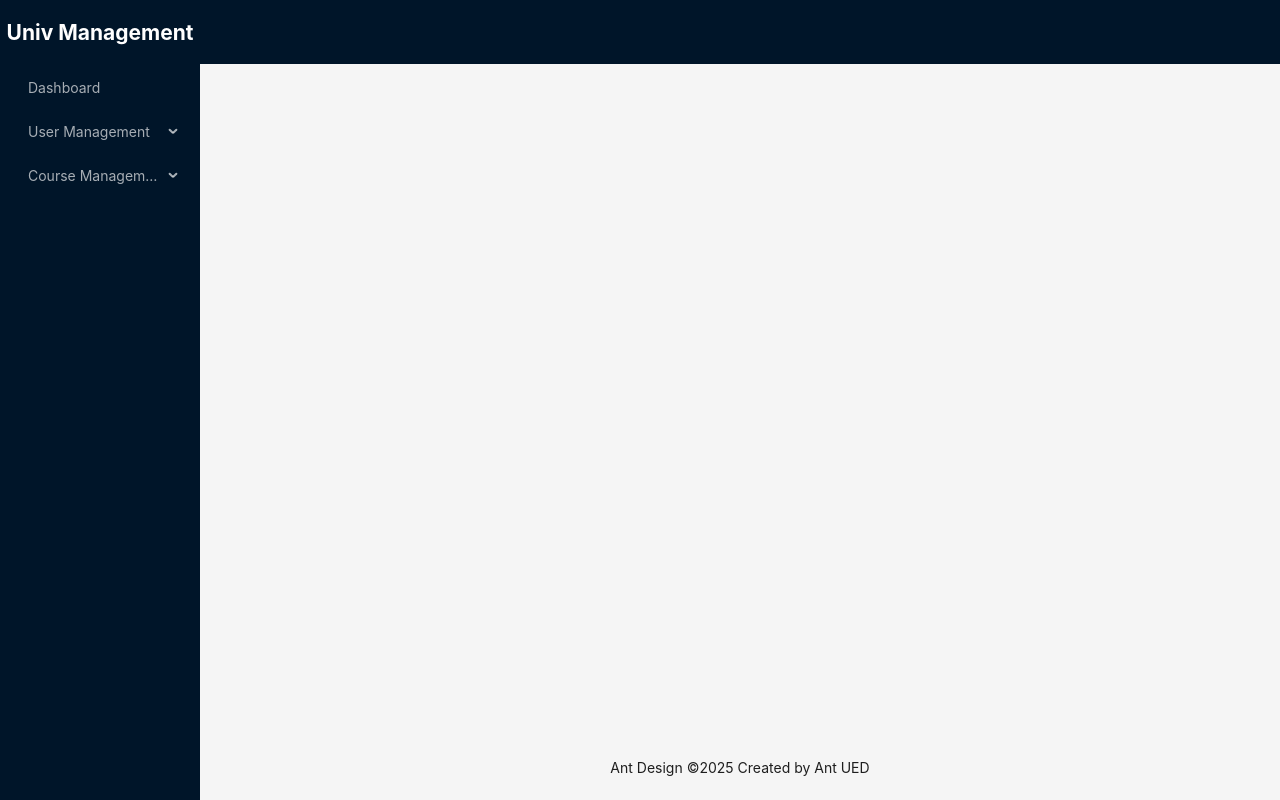
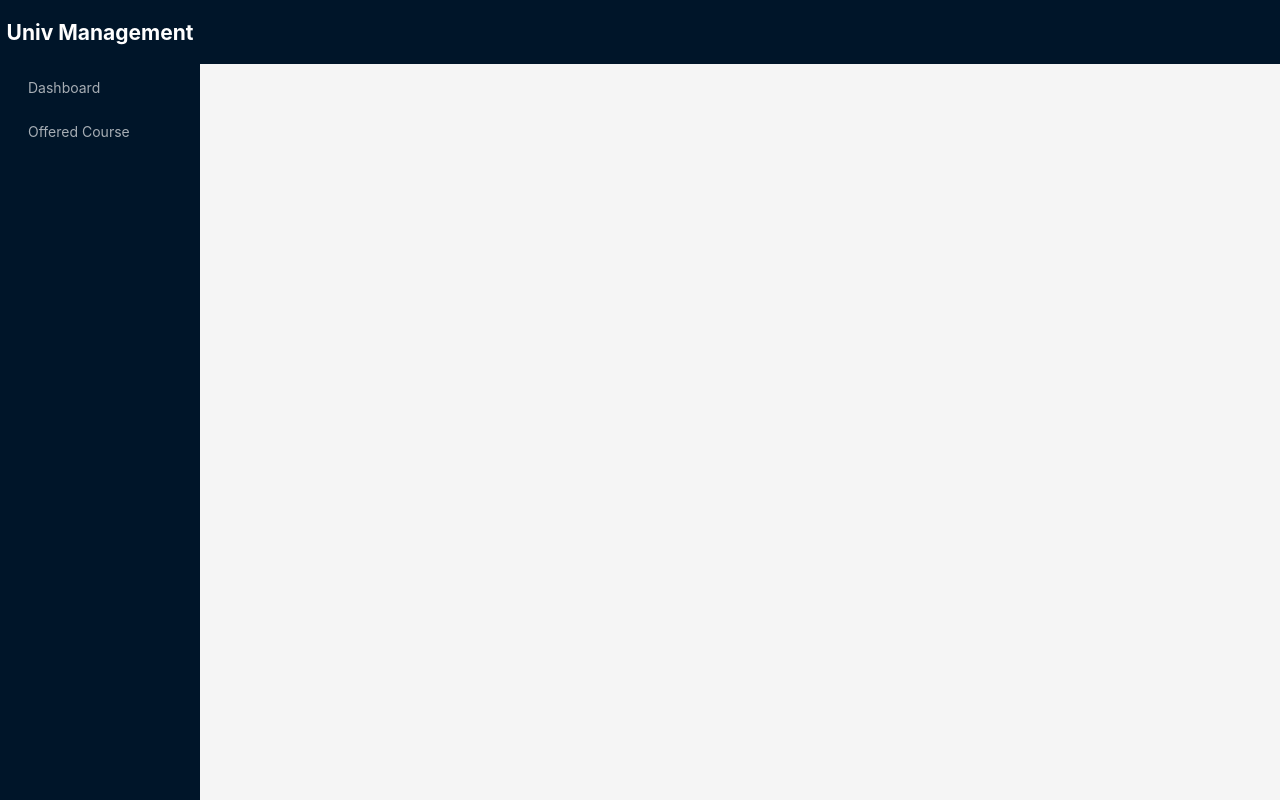
Before and after one commit to mahbub-sakib/ph-univ-mngmt-client, a React (Vite) app: page / in a window 1280 px wide. Built offline with nearby package versions, Linux system fonts and the light colour scheme.

Commit message:
till m.6.2 done

```diff
--- a/src/components/layout/MainLayout.tsx
+++ b/src/components/layout/MainLayout.tsx
@@ -6,7 +6,9 @@
 
 import { UploadOutlined, UserOutlined, VideoCameraOutlined } from '@ant-design/icons';
 import { NavLink, Outlet } from 'react-router-dom';
-import { adminSidebarItems } from '../../routes/admin.routes';
+import { adminPaths } from '../../routes/admin.routes';
+import { sidebarItemsGenerator } from '../../utils/sidebarItemsGenerator';
+import Sidebar from './Sidebar';
 // const items: MenuProps['items'] = [
 //     {
 //         key: 'Dashboard',
@@ -35,21 +37,7 @@
 const MainLayout = () => {
     return (
         <Layout style={{ height: '100vh' }}>
-            <Sider
-                breakpoint="lg"
-                collapsedWidth="0"
-                onBreakpoint={(broken) => {
-                    console.log(broken);
-                }}
-                onCollapse={(collapsed, type) => {
-                    console.log(collapsed, type);
-                }}
-            >
-                <div style={{ color: "white", textAlign: 'center', height: '4rem', display: "flex", justifyContent: 'center', alignItems: 'center' }} >
-                    <h1>Univ Management</h1>
-                </div>
-                <Menu theme="dark" mode="inline" defaultSelectedKeys={['4']} items={adminSidebarItems} />
-            </Sider>
+            <Sidebar></Sidebar>
             <Layout>
                 <Header style={{ padding: 0, }} />
                 <Content style={{ margin: '24px 16px 0' }}>
@@ -63,9 +51,6 @@
                         <Outlet></Outlet>
                     </div>
                 </Content>
-                <Footer style={{ textAlign: 'center' }}>
-                    Ant Design ©{new Date().getFullYear()} Created by Ant UED
-                </Footer>
             </Layout>
         </Layout>
     );
--- /dev/null
+++ b/src/components/layout/Sidebar.tsx
@@ -0,0 +1,53 @@
+import { Layout, Menu } from "antd";
+import { sidebarItemsGenerator } from "../../utils/sidebarItemsGenerator";
+import { adminPaths } from "../../routes/admin.routes";
+import { facultyPaths } from "../../routes/faculty.routes";
+import { studentPaths } from "../../routes/student.routes";
+
+const { Sider } = Layout;
+
+const userRole = {
+    ADMIN: 'admin',
+    FACULTY: 'faculty',
+    STUDENT: 'student'
+}
+
+const Sidebar = () => {
+    const role = 'student';
+    let sidebarItems;
+
+    switch (role) {
+        case userRole.ADMIN:
+            sidebarItems = sidebarItemsGenerator(adminPaths, userRole.ADMIN);
+            break;
+        case userRole.FACULTY:
+            sidebarItems = sidebarItemsGenerator(facultyPaths, userRole.FACULTY);
+            break;
+        case userRole.STUDENT:
+            sidebarItems = sidebarItemsGenerator(studentPaths, userRole.STUDENT);
+            break;
+        default:
+            break;
+
+    }
+
+    return (
+        <Sider
+            breakpoint="lg"
+            collapsedWidth="0"
+            onBreakpoint={(broken) => {
+                console.log(broken);
+            }}
+            onCollapse={(collapsed, type) => {
+                console.log(collapsed, type);
+            }}
+        >
+            <div style={{ color: "white", textAlign: 'center', height: '4rem', display: "flex", justifyContent: 'center', alignItems: 'center' }} >
+                <h1>Univ Management</h1>
+            </div>
+            <Menu theme="dark" mode="inline" defaultSelectedKeys={['4']} items={sidebarItems} />
+        </Sider>
+    );
+};
+
+export default Sidebar;
--- a/src/routes/admin.routes.tsx
+++ b/src/routes/admin.routes.tsx
@@ -1,20 +1,7 @@
-import { ReactNode } from "react";
 import AdminDashboard from "../pages/admin/AdminDashboard";
 import CreateAdmin from "../pages/admin/CreateAdmin";
 import CreateFaculty from "../pages/admin/CreateFaculty";
 import CreateStudent from "../pages/admin/CreateStudent";
-import { NavLink } from "react-router-dom";
-
-type TRoute = {
-    path: string;
-    element: ReactNode;
-}
-
-type TSidebarItem = {
-    key: string;
-    label: ReactNode;
-    children?: TSidebarItem[];
-}
 
 export const adminPaths = [
     {
@@ -74,25 +61,25 @@
 // }, []);
 
 
-export const adminSidebarItems = adminPaths.reduce((acc: TSidebarItem[], item) => {
-    if (item.path && item.name) {
-        acc.push({
-            key: item.name,
-            label: <NavLink to={`/admin/${item.path}`}>{item.name}</NavLink>
-        })
-    }
-    if (item.children) {
-        acc.push({
-            key: item.name,
-            label: item.name,
-            children: item.children.map(child => ({
-                key: child.name,
-                label: <NavLink to={`/admin/${child.path}`}>{child.name}</NavLink>
-            }))
-        })
-    }
-    return acc;
-}, [])
+// export const adminSidebarItems = adminPaths.reduce((acc: TSidebarItem[], item) => {
+//     if (item.path && item.name) {
+//         acc.push({
+//             key: item.name,
+//             label: <NavLink to={`/admin/${item.path}`}>{item.name}</NavLink>
+//         })
+//     }
+//     if (item.children) {
+//         acc.push({
+//             key: item.name,
+//             label: item.name,
+//             children: item.children.map(child => ({
+//                 key: child.name,
+//                 label: <NavLink to={`/admin/${child.path}`}>{child.name}</NavLink>
+//             }))
+//         })
+//     }
+//     return acc;
+// }, [])
 
 
 // export const adminRoutes = [
--- a/src/routes/routes.tsx
+++ b/src/routes/routes.tsx
@@ -7,6 +7,8 @@
 import AdminLayout from "../components/layout/AdminLayout";
 import { adminPaths } from "./admin.routes";
 import { routeGenerator } from "../utils/routeGenerator";
+import { studentPaths } from "./student.routes";
+import { facultyPaths } from "./faculty.routes";
 
 const router = createBrowserRouter([
     {
@@ -31,12 +33,12 @@
     {
         path: "/faculty",
         element: <AdminLayout />,
-        children: routeGenerator(adminPaths),
+        children: routeGenerator(facultyPaths),
     },
     {
         path: "/student",
         element: <AdminLayout />,
-        children: routeGenerator(adminPaths),
+        children: routeGenerator(studentPaths),
     },
     {
         path: "/login",
--- /dev/null
+++ b/src/types/index.ts
@@ -0,0 +1 @@
+export * from './sidebar.type'
--- /dev/null
+++ b/src/utils/sidebarItemsGenerator.tsx
@@ -0,0 +1,26 @@
+import { ReactNode } from "react";
+import { TSidebarItem, TUserPath } from "../types";
+import { NavLink } from "react-router-dom";
+
+export const sidebarItemsGenerator = (items: TUserPath[], role) => {
+    const sidebarItems = items.reduce((acc: TSidebarItem[], item) => {
+        if (item.path && item.name) {
+            acc.push({
+                key: item.name,
+                label: <NavLink to={`/${role}/${item.path}`}> {item.name} </NavLink>
+            })
+        }
+        if (item.children) {
+            acc.push({
+                key: item.name,
+                label: item.name,
+                children: item.children.map(child => ({
+                    key: child.name,
+                    label: <NavLink to={`/${role}/${child.path}`} > {child.name} </NavLink>
+                }))
+            })
+        }
+        return acc;
+    }, [])
+    return sidebarItems;
+}
```
Also changed, not shown: src/types/sidebar.type.ts (added, +19 -0 lines), src/utils/routeGenerator.ts (+1 -11 lines).
